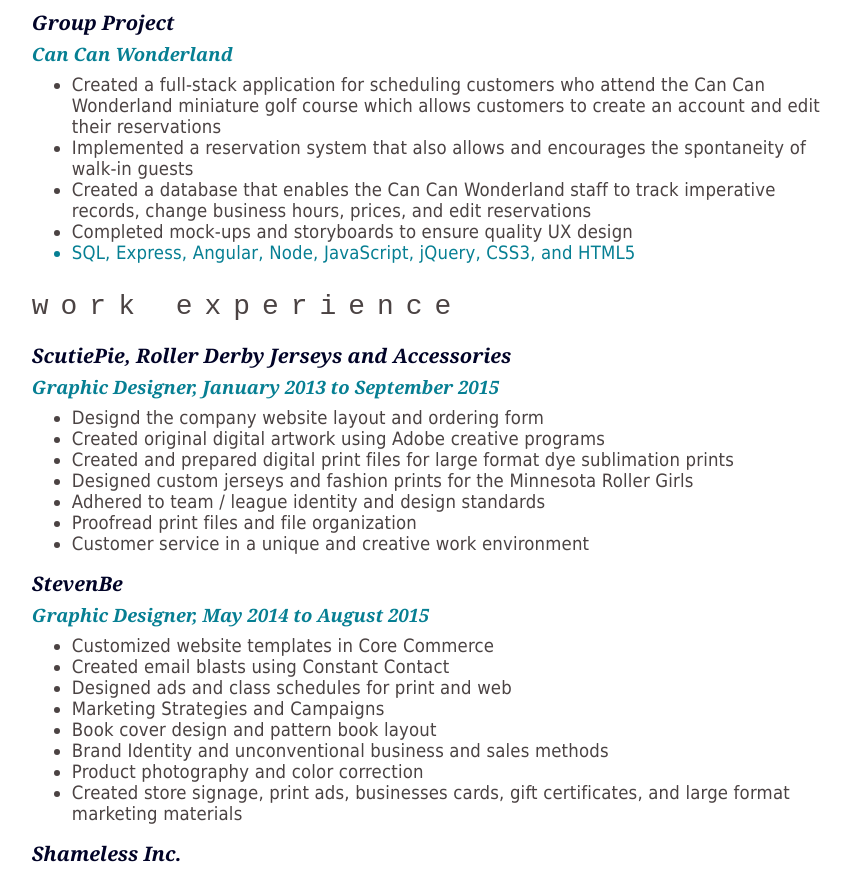
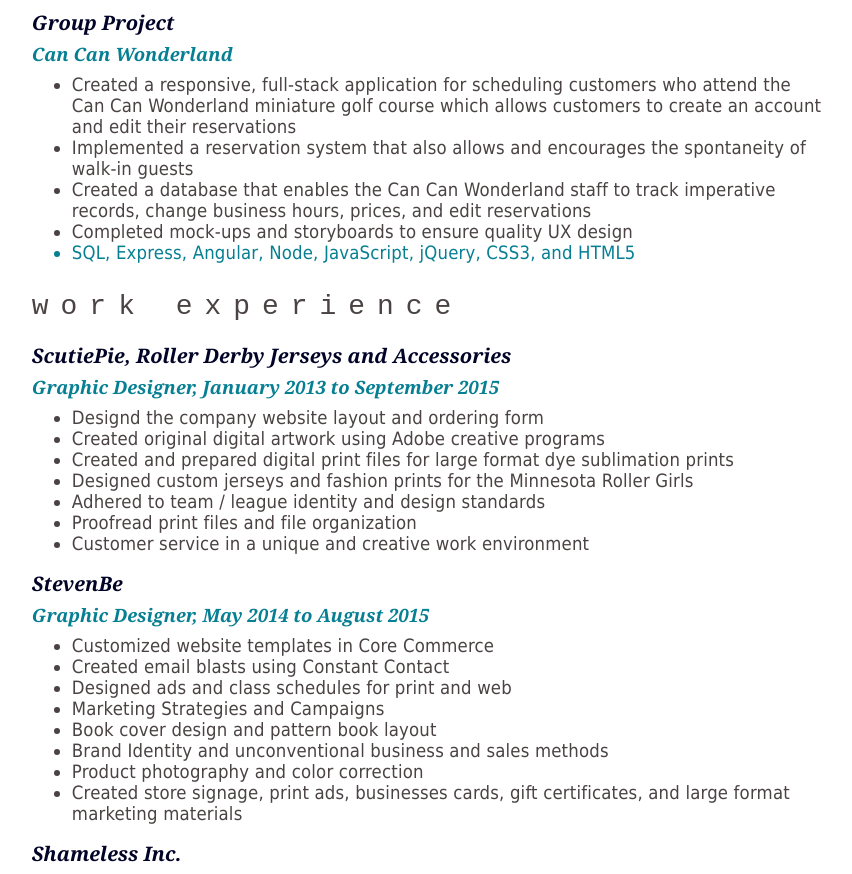
Before and after one commit to lizpiet/Heroku_Resume, a website: page public/index.html in a window 1280 px wide. Shown: the part 1162-2036 px from the top of the page, without its empty margins (210-1062 px from the left). Drawn offline with Linux system fonts and the light colour scheme.

Commit message:
January Updates part two

```diff
--- a/public/index.html
+++ b/public/index.html
@@ -131,7 +131,7 @@
     <h3> Group Project </h3>
     <h4> Can Can Wonderland </h4>
     <ul>
-        <li>Created a full-stack application for scheduling customers who attend the Can Can Wonderland miniature golf course which allows customers to create an account and edit their reservations</li>
+        <li>Created a responsive, full-stack application for scheduling customers who attend the Can Can Wonderland miniature golf course which allows customers to create an account and edit their reservations</li>
         <li>Implemented a reservation system that also allows and encourages the spontaneity of walk-in guests</li>
         <li>Created a database that enables the Can Can Wonderland staff to track imperative records, change
             business hours, prices, and edit reservations</li>
```
